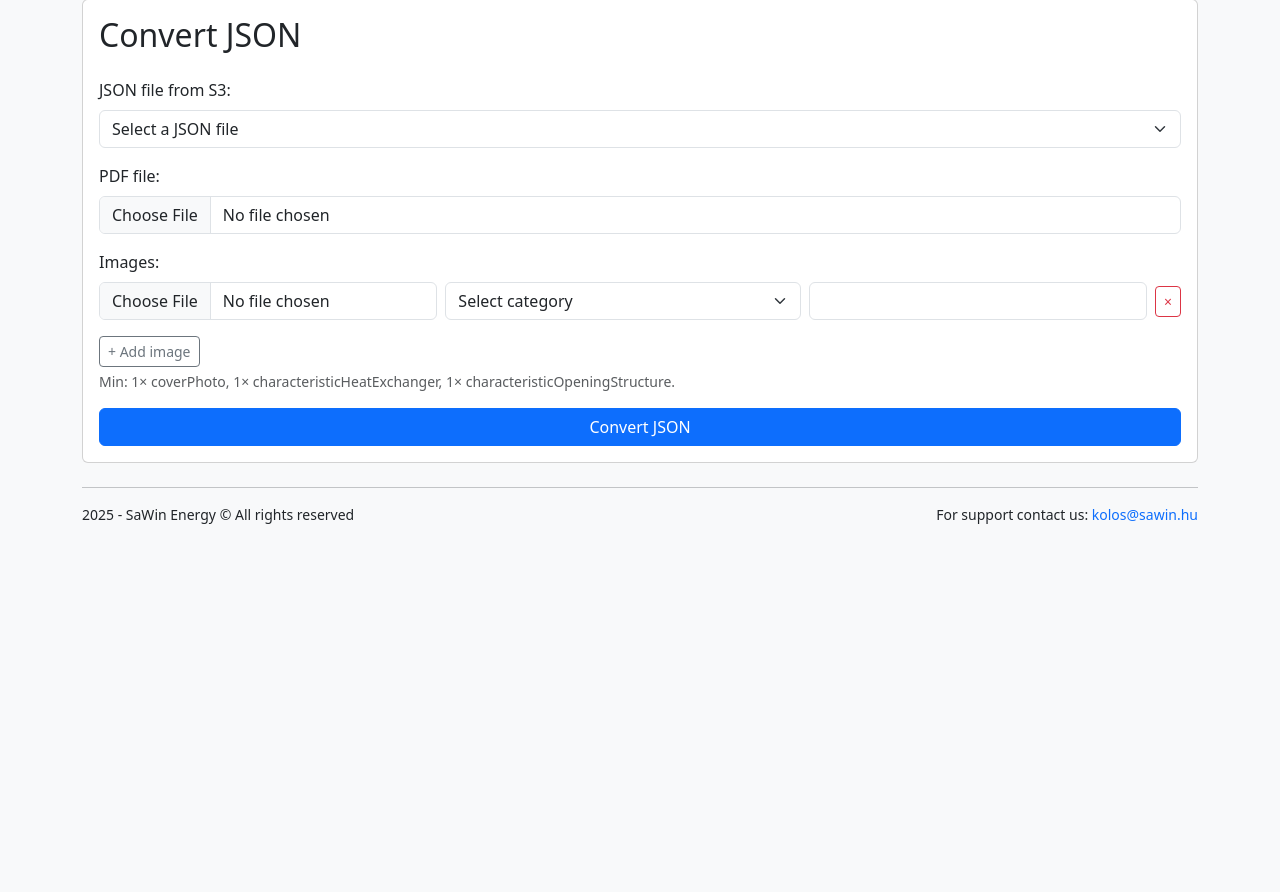
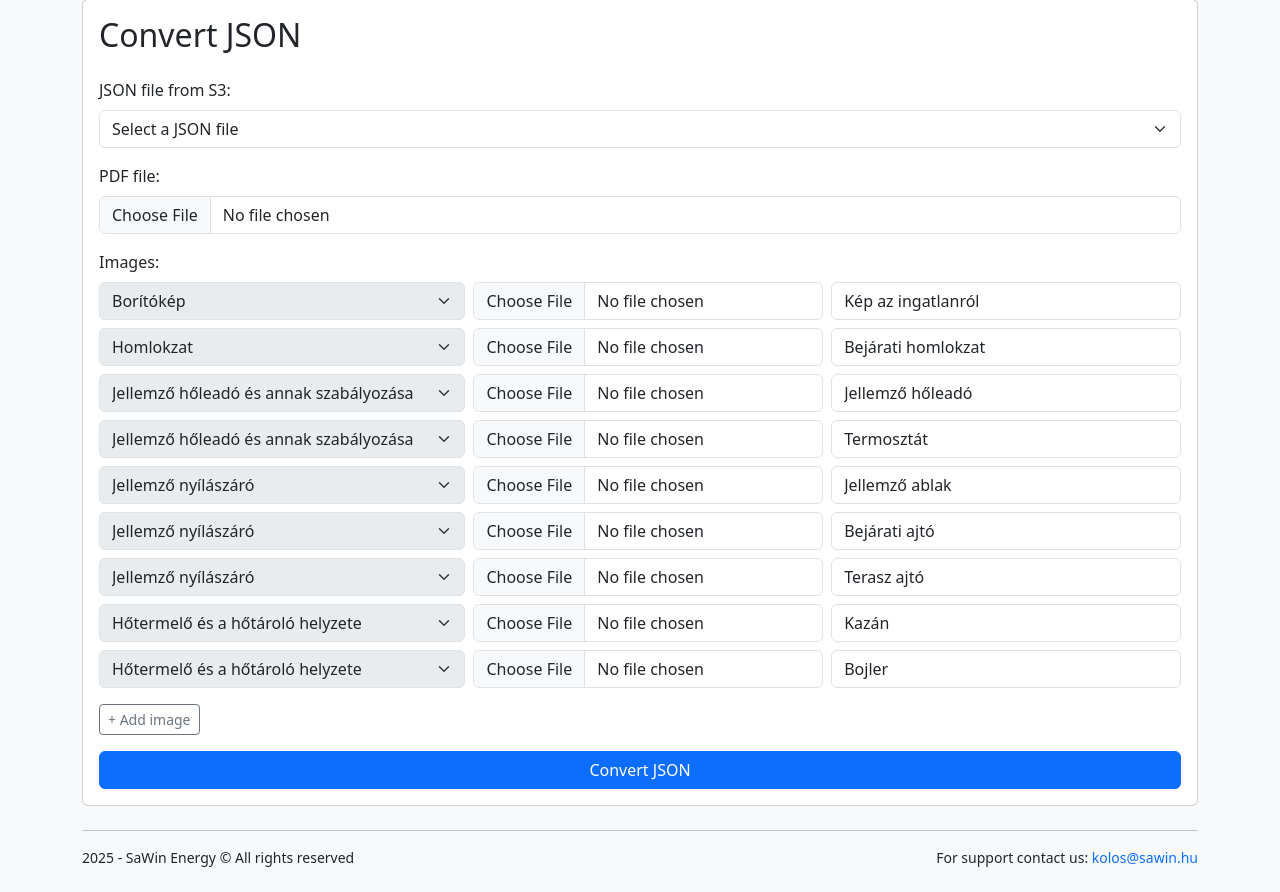
Before and after one commit to hajduko/SaWinHETUtility, a FastAPI app: page /dashboard in a window 1280 px wide. Shown: the part 105-997 px from the top of the page. Before the commit the page ends 800 px from the top, so only its background shows below. Run offline with FastAPI, Linux system fonts and the light colour scheme; the visitor is signed in with stand-in values (Sample User, id 1); data that the repository does not hold is empty.

Commit message:
Changed dashboard

```diff
--- a/app/app.py
+++ b/app/app.py
@@ -189,8 +189,8 @@ async def convert(
     notes: list[str] = Form(...),
 ):
     # Basic consistency checks
-    if len(images) != len(categories) and len(images) != len(notes):
-        raise HTTPException(status_code=400, detail="Number of images and categories must match.")
+    if len(images) != len(categories) or len(images) != len(notes):
+        raise HTTPException(status_code=400, detail="Number of images, categories and notes must match.")
 
     # Enforce required categories at least once
     present_cats = set(categories)
--- a/templates/dashboard.html
+++ b/templates/dashboard.html
@@ -24,27 +24,71 @@
         <div>
           <label class="form-label">Images:</label>
           <div id="images-container" class="d-flex flex-column gap-2 mb-2">
-            <!-- one initial row -->
             <div class="image-row d-flex gap-2 align-items-center">
+              <select class="form-select" name="categories" required disabled>
+                <option value="coverPhoto" selected>Borítókép</option>
+              </select>
               <input class="form-control" type="file" name="images" accept=".jpg,.jpeg,.png" required />
-              <select class="form-select" name="categories" required>
-                <option value="" disabled selected>Select category</option>
-                <option value="coverPhoto">Borítókép</option>
-                <option value="facade">Homlokzat</option>
-                <option value="characteristicHeatExchanger">Jellemző hőleadó és annak szabályozása</option>
-                <option value="characteristicOpeningStructure">Jellemző nyílászáró</option>
-                <option value="heatGeneratorAndHeatStorageSituation">Hőtermelő és a hőtároló helyzete</option>
-                <option value="renewableEnergyUtilizerSystem">Megújuló energiát hasznosító rendszer</option>
-                <option value="other">Egyéb</option>
+              <input class="form-control" name="notes" required value="Kép az ingatlanról" />
+            </div>
+            <div class="image-row d-flex gap-2 align-items-center">
+              <select class="form-select" name="categories" required disabled>
+                <option value="facade" selected>Homlokzat</option>
               </select>
-              <input class="form-control" name="notes" required />
-              <button type="button" class="btn btn-outline-danger btn-sm remove-image-btn">&times;</button>
+              <input class="form-control" type="file" name="images" accept=".jpg,.jpeg,.png" required />
+              <input class="form-control" name="notes" required value="Bejárati homlokzat" />
+            </div>
+            <div class="image-row d-flex gap-2 align-items-center">
+              <select class="form-select" name="categories" required disabled>
+                <option value="characteristicHeatExchanger" selected>Jellemző hőleadó és annak szabályozása</option>
+              </select>
+              <input class="form-control" type="file" name="images" accept=".jpg,.jpeg,.png" required />
+              <input class="form-control" name="notes" required value="Jellemző hőleadó" />
+            </div>
+            <div class="image-row d-flex gap-2 align-items-center">
+              <select class="form-select" name="categories" required disabled>
+                <option value="characteristicHeatExchanger" selected>Jellemző hőleadó és annak szabályozása</option>
+              </select>
+              <input class="form-control" type="file" name="images" accept=".jpg,.jpeg,.png" required />
+              <input class="form-control" name="notes" required value="Termosztát" />
+            </div>
+            <div class="image-row d-flex gap-2 align-items-center">
+              <select class="form-select" name="categories" required disabled>
+                <option value="characteristicOpeningStructure" selected>Jellemző nyílászáró</option>
+              </select>
+              <input class="form-control" type="file" name="images" accept=".jpg,.jpeg,.png" required />
+              <input class="form-control" name="notes" required value="Jellemző ablak" />
+            </div>
+            <div class="image-row d-flex gap-2 align-items-center">
+              <select class="form-select" name="categories" required disabled>
+                <option value="characteristicOpeningStructure" selected>Jellemző nyílászáró</option>
+              </select>
+              <input class="form-control" type="file" name="images" accept=".jpg,.jpeg,.png" required />
+              <input class="form-control" name="notes" required value="Bejárati ajtó" />
+            </div>
+            <div class="image-row d-flex gap-2 align-items-center">
+              <select class="form-select" name="categories" required disabled>
+                <option value="characteristicOpeningStructure" selected>Jellemző nyílászáró</option>
+              </select>
+              <input class="form-control" type="file" name="images" accept=".jpg,.jpeg,.png" required />
+              <input class="form-control" name="notes" required value="Terasz ajtó" />
+            </div>
+            <div class="image-row d-flex gap-2 align-items-center">
+              <select class="form-select" name="categories" required disabled>
+                <option value="heatGeneratorAndHeatStorageSituation" selected>Hőtermelő és a hőtároló helyzete</option>
+              </select>
+              <input class="form-control" type="file" name="images" accept=".jpg,.jpeg,.png" required />
+              <input class="form-control" name="notes" required value="Kazán" />
+            </div>
+            <div class="image-row d-flex gap-2 align-items-center">
+              <select class="form-select" name="categories" required disabled>
+                <option value="heatGeneratorAndHeatStorageSituation" selected>Hőtermelő és a hőtároló helyzete</option>
+              </select>
+              <input class="form-control" type="file" name="images" accept=".jpg,.jpeg,.png" required />
+              <input class="form-control" name="notes" required value="Bojler" />
             </div>
           </div>
           <button type="button" id="add-image-btn" class="btn btn-outline-secondary btn-sm mt-2">+ Add image</button>
-          <small class="text-muted d-block mt-1">
-            Min: 1× coverPhoto, 1× characteristicHeatExchanger, 1× characteristicOpeningStructure.
-          </small>
         </div>
 
         <button class="btn btn-primary text-nowrap w-100" type="submit">Convert JSON</button>
@@ -63,7 +107,6 @@
       row.className = 'image-row d-flex gap-2 align-items-center';
 
       row.innerHTML = `
-        <input class="form-control" type="file" name="images" accept=".jpg,.jpeg,.png" required />
         <select class="form-select" name="categories" required>
           <option value="" disabled selected>Select category</option>
           <option value="coverPhoto">Borítókép</option>
@@ -74,6 +117,7 @@
           <option value="renewableEnergyUtilizerSystem">Megújuló energiát hasznosító rendszer</option>
           <option value="other">Egyéb</option>
         </select>
+        <input class="form-control" type="file" name="images" accept=".jpg,.jpeg,.png" required />
         <input class="form-control" name="notes" required />
         <button type="button" class="btn btn-outline-danger btn-sm remove-image-btn">
           &times;
@@ -92,17 +136,19 @@
     addBtn.addEventListener('click', function () {
       container.appendChild(createImageRow());
     });
+  })();
 
-    // Wire up remove button for the initial row
-    container.querySelectorAll('.image-row .remove-image-btn').forEach((btn) => {
-      btn.addEventListener('click', function () {
-        const row = btn.closest('.image-row');
-        if (row && container.children.length > 1) {
-          container.removeChild(row);
-        }
-      });
+  const form = document.getElementById('convert-form');
+  if (form) {
+    form.addEventListener('submit', function () {
+      const f = this;
+      // Let the browser collect form data first, then reset.
+      setTimeout(() => {
+        f.reset();
+        window.location.reload(); // clears inputs, selects, textareas, file inputs
+      }, 500); // 0–500 ms is fine; just after submit starts
     });
-  })();
+  }
 </script>
 
 {% endblock %}
```
